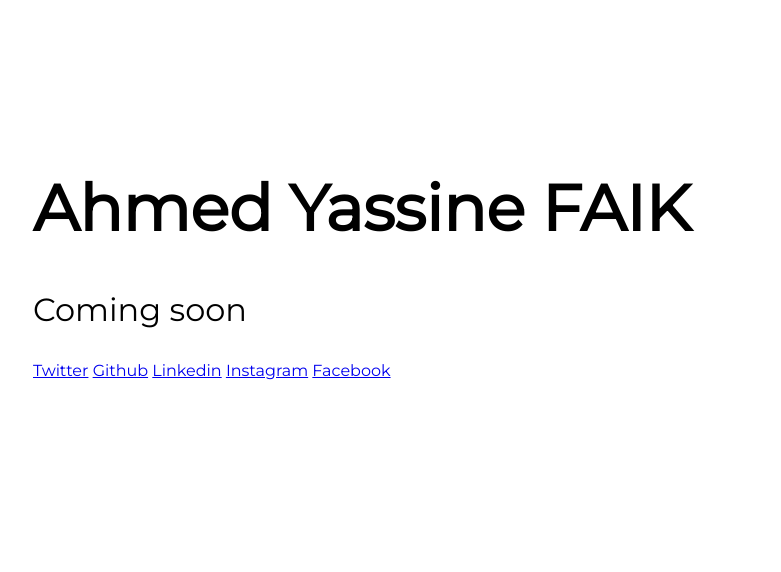
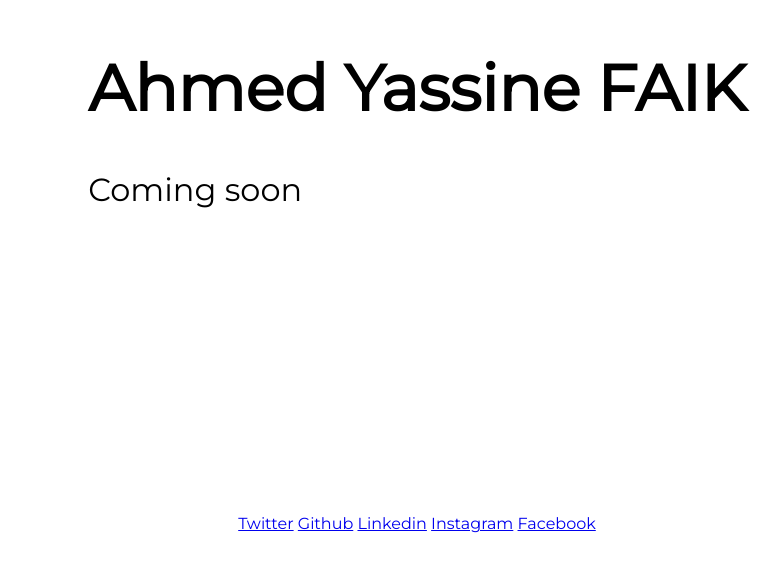
Before and after one commit to ahmedyass/.github.io, a plain HTML site: page index.html in a window 1280 px wide. Shown: the part 130-702 px from the top of the page, without its empty margins (223-1004 px from the left). Drawn offline with Linux system fonts and the light colour scheme.

Commit message:
CSS Test

```diff
--- a/css/main.scss
+++ b/css/main.scss
@@ -1,9 +1,10 @@
 @import url("https://fonts.googleapis.com/css?family=Montserrat");
 body{
     display: grid;
-    align-items: center;
+    place-items: center;
     font-family: Montserrat;
-    margin: 20%;
+    margin: 0%;
+    height: 100vh;
     div{
         h1{
             font-size: 4em;
```
Also changed, not shown: css/main.css, 1 other file.
